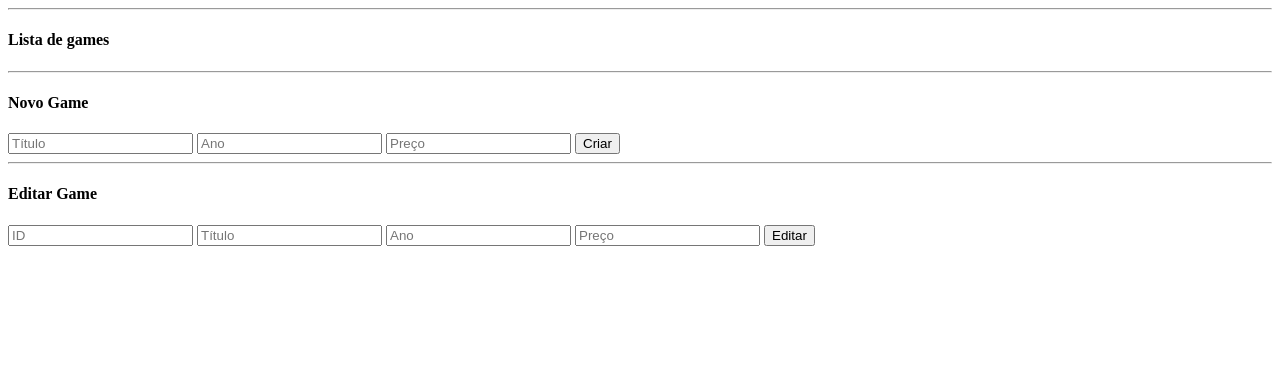
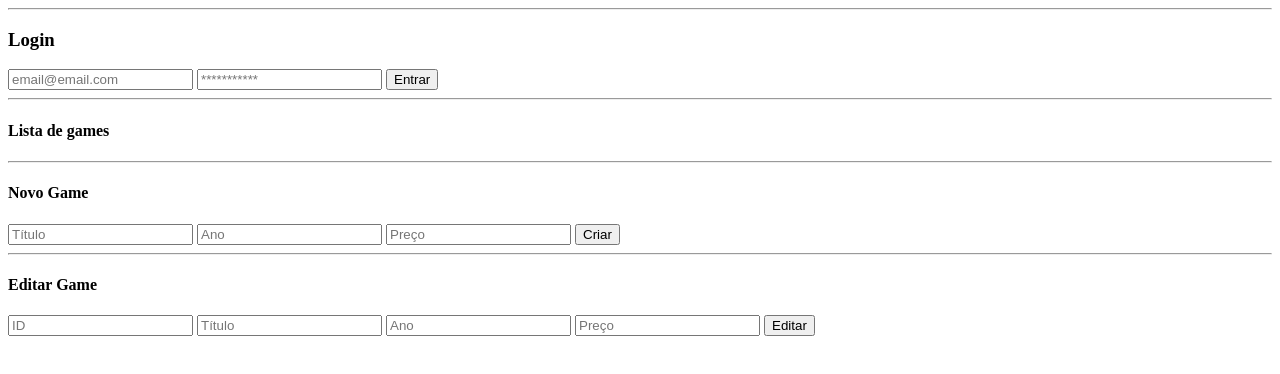
Before and after one commit to leonardoSant2/consumo-apigames, a plain HTML site: page index.html in a window 1280 px wide. Drawn offline with nearby package versions, Linux system fonts and the light colour scheme; no server answers.

Commit message:
Sistema de Login

```diff
--- a/index.html
+++ b/index.html
@@ -5,6 +5,11 @@
     <meta http-equiv="X-UA-Compatible" content="IE=edge">
     <meta name="viewport" content="width=device-width, initial-scale=1.0">
     <title>Loja de games</title>
+    <hr>
+    <h3>Login</h3>
+    <input type="text" name="email" id="email" placeholder="email@email.com">
+    <input type="text" name="passwd" id="passwd" placeholder="***********">
+    <button type="button" onclick="login()">Entrar</button>
     <hr>
     <h4>Lista de games</h4>
     <ul id="games"></ul>
@@ -100,6 +105,22 @@
         })
     }
 
+    function login() {
+       var emailField = document.getElementById("email");
+       var passwdFIeld = document.getElementById("passwd");
+
+       var passwd = passwdFIeld.value;
+       var email = emailField.value;
+
+       axios.post("http://localhost:45678/auth", {
+        email,
+        passwd
+       }).then(res => {
+        console.log(res.data)
+       }).catch(err => {
+        alert("Login incorreto!")
+       })
+    }
 
     axios.get("http://localhost:45678/games").then(res => {
         var games = res.data;
```
